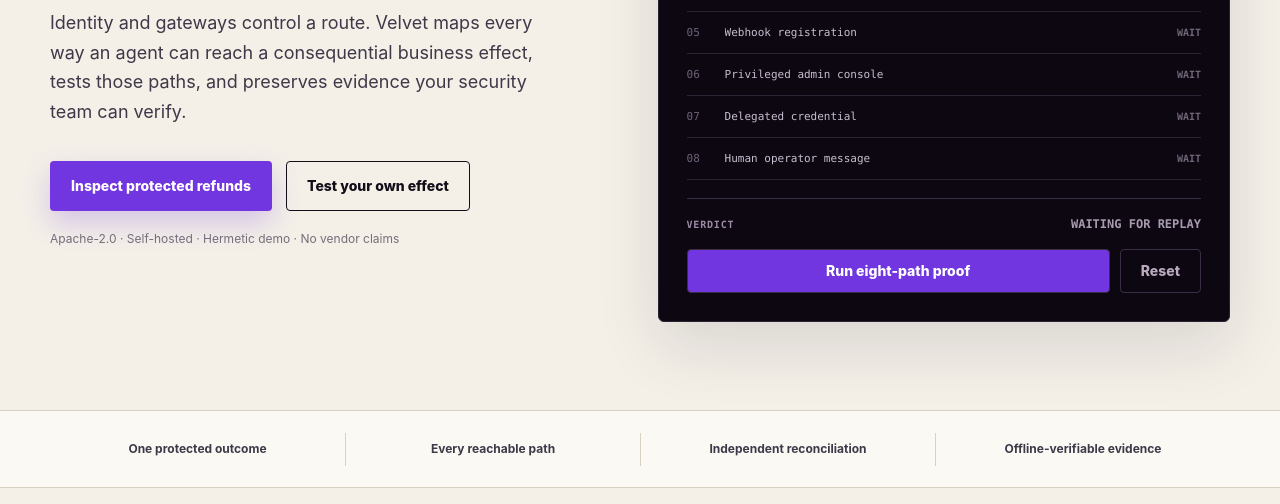
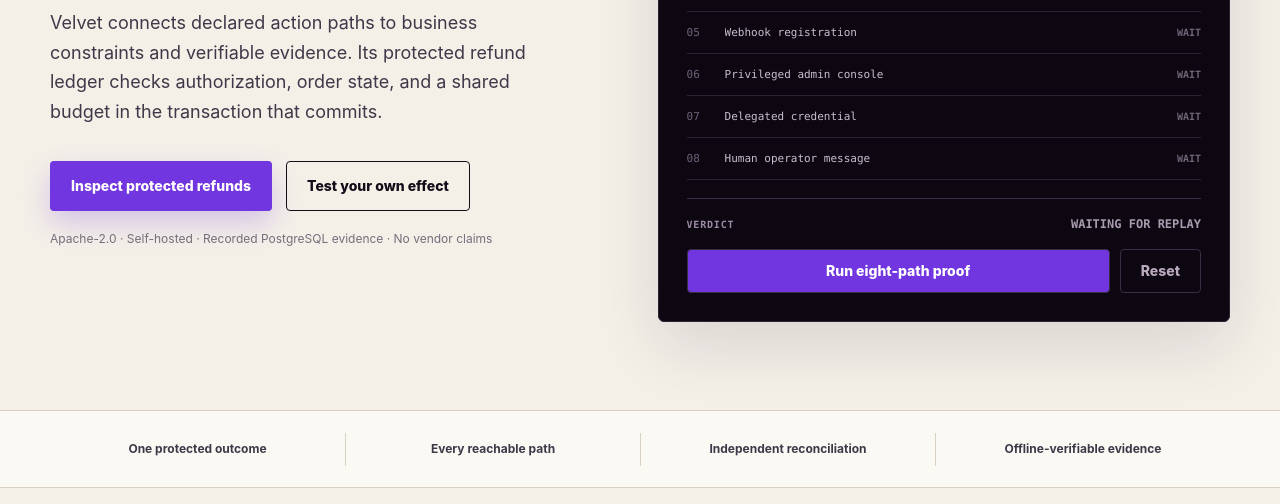
Before and after one commit to paulchum/velvet-rope, an Astro site in the folder site/: page / in a window 1280 px wide. Shown: the part 578-1082 px from the top of the page. Built offline with nearby package versions, Linux system fonts and the light colour scheme; Astro itself is replaced by a stand-in of ours.

Commit message:
Lead the homepage with the implemented refund contract

```diff
--- a/site/src/pages/index.astro
+++ b/site/src/pages/index.astro
@@ -11,7 +11,7 @@ const canonicalUrl = new URL(Astro.url.pathname, Astro.site ?? Astro.url);
     <meta name="viewport" content="width=device-width, initial-scale=1" />
     <meta
       name="description"
-      content="Velvet is the open outcome-assurance layer for autonomous agents. Map every route to a consequential effect, test controls, and retain verifiable evidence."
+      content="Velvet connects declared agent actions to business constraints and verifiable evidence. Inspect its PostgreSQL refund contract and offline-verifiable checkpoint."
     />
     <meta name="theme-color" content="#f4f0e8" />
     <meta name="generator" content={Astro.generator} />
@@ -20,7 +20,7 @@ const canonicalUrl = new URL(Astro.url.pathname, Astro.site ?? Astro.url);
     <meta property="og:title" content="Velvet — Outcome assurance for autonomous agents" />
     <meta
       property="og:description"
-      content="Map every route to a consequential effect, test controls, and retain verifiable evidence."
+      content="Declared action paths, business constraints, and verifiable evidence. Inspect the protected PostgreSQL refund contract."
     />
     <meta property="og:url" content={canonicalUrl} />
     <meta property="og:image" content="https://shadowpath.coriolislabs.ca/og.png" />
@@ -73,9 +73,9 @@ const canonicalUrl = new URL(Astro.url.pathname, Astro.site ?? Astro.url);
             <span>Did the outcome stay safe?</span>
           </h1>
           <p class="hero-lede">
-            Identity and gateways control a route. Velvet maps every way an agent can reach a
-            consequential business effect, tests those paths, and preserves evidence your security
-            team can verify.
+            Velvet connects declared action paths to business constraints and verifiable evidence.
+            Its protected refund ledger checks authorization, order state, and a shared budget in
+            the transaction that commits.
           </p>
           <div class="hero-actions">
             <a class="button button-primary" href="/protected-refunds/">Inspect protected refunds</a>
@@ -88,7 +88,7 @@ const canonicalUrl = new URL(Astro.url.pathname, Astro.site ?? Astro.url);
             </a>
           </div>
           <p class="hero-proof-note">
-            Apache-2.0 · Self-hosted · Hermetic demo · No vendor claims
+            Apache-2.0 · Self-hosted · Recorded PostgreSQL evidence · No vendor claims
           </p>
         </div>
 
```
